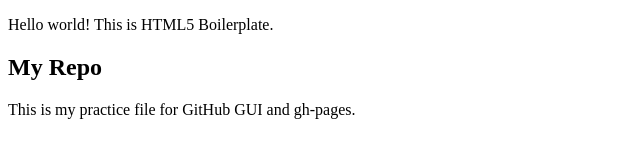
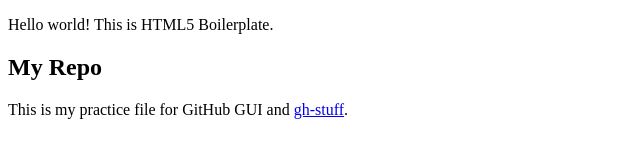
Before and after one commit to emzuniga/gitGUI, a plain HTML site: page index.html in a window 1280 px wide. Shown: the full height of the page, 0-640 px from the left. Drawn offline with nearby package versions, Linux system fonts and the light colour scheme.

Commit message:
changed link

```diff
--- a/index.html
+++ b/index.html
@@ -21,8 +21,9 @@
          <p>Hello world! This is HTML5 Boilerplate.</p>
          <div>
     		<h2>My Repo</h2>
-   			 <p>This is my practice file for GitHub GUI and gh-pages.</p>
+   			 <p>This is my practice file for GitHub GUI and <a href="http://emzuniga.github.io/exercises" title="link to gh-pages">gh-stuff<a>.</p>
 		</div>
+
 
          <script src="//ajax.googleapis.com/ajax/libs/jquery/1.10.2/jquery.min.js"></script>
          <script>window.jQuery || document.write('<script src="js/vendor/jquery-1.10.2.min.js"><\/script>')</script>
```
